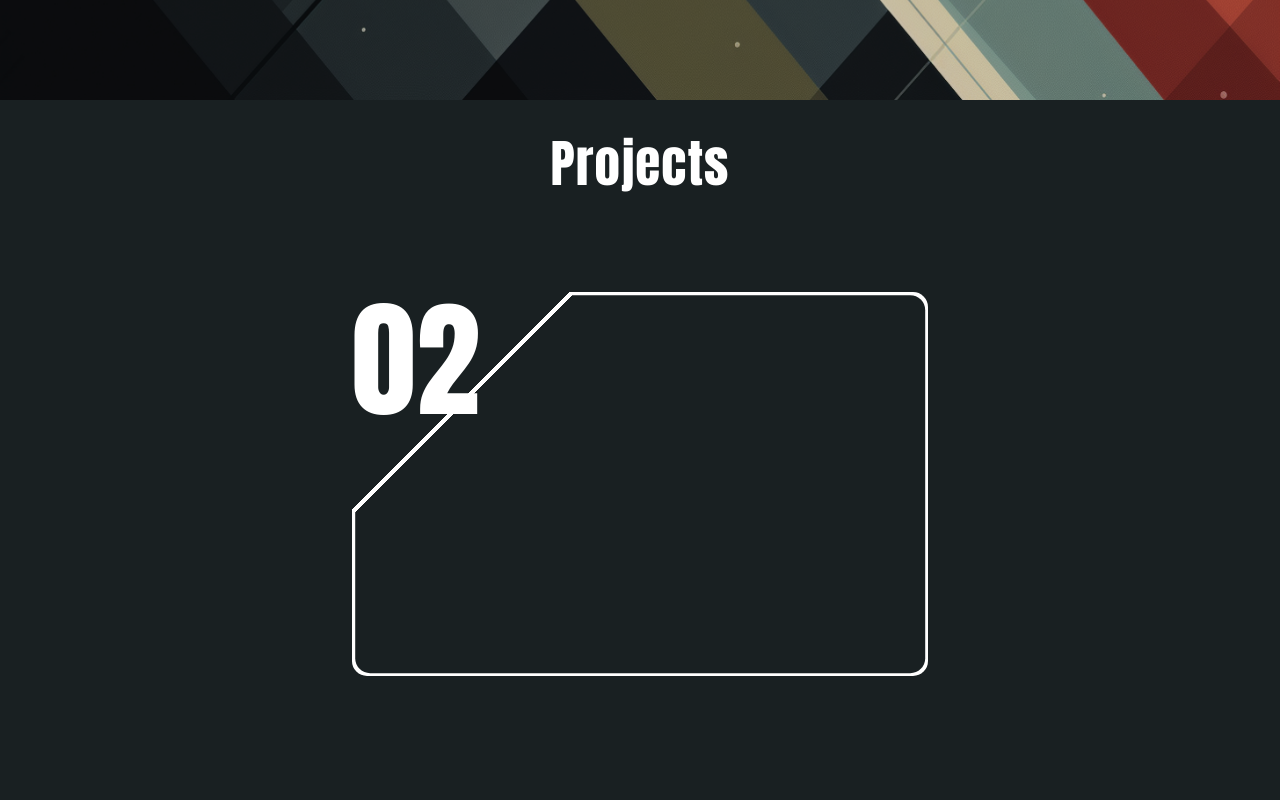
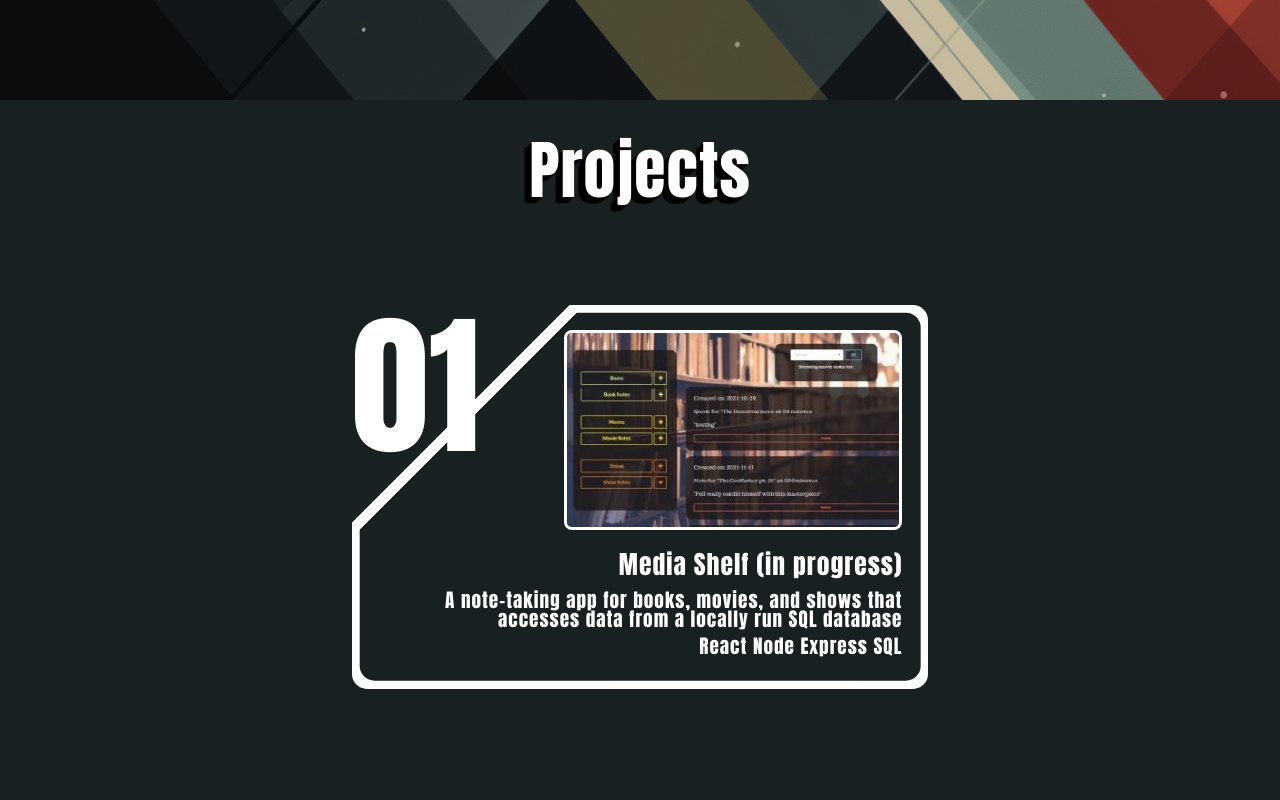
Before and after one commit to mdepietto/mdepietto.com, a React (Create React App) app: page / in a window 1280 px wide. Shown: the part 700-1500 px from the top of the page. Built offline with nearby package versions, Linux system fonts and the light colour scheme; the HTML template or start-up script is replaced by a standard one; a web font is replaced by a local one.

Commit message:
added 3d shadow to h1s reorganized Project layout

```diff
--- a/src/components/Body/Body.jsx
+++ b/src/components/Body/Body.jsx
@@ -43,7 +43,8 @@ const Body = () => {
         github='https://github.com/mdepietto/media-shelf'
         image={mediaShelf}
         live=''
-        title='Media Shelf (currently being worked on)'
+        number={1}
+        title='Media Shelf (in progress)'
         tools='React Node Express SQL'
       />
       <Project
@@ -51,6 +52,7 @@ const Body = () => {
         github='https://github.com/mdepietto/movie-search-app'
         image={movieSearch}
         live=''
+        number={2}
         reverse
         title='Movie Search App'
         tools='React'
@@ -60,6 +62,7 @@ const Body = () => {
         github='https://mdepietto.itch.io/mastermind'
         image={mastermind}
         live=''
+        number={3}
         title='Mastermind Game'
         tools='JavaScript'
       />
@@ -68,6 +71,7 @@ const Body = () => {
         github='https://github.com/mdepietto/landing-testsite'
         image={trombones}
         live=''
+        number={4}
         reverse
         title='E-commerce Trombones'
         tools='HTML CSS'
--- a/src/components/ContactMe/ContactMe.jsx
+++ b/src/components/ContactMe/ContactMe.jsx
@@ -13,14 +13,15 @@ const ButtonsWrapper = styled.div`
   justify-content: space-evenly;
 `;
 
-// hover not rendering ::after background
 const buttonStyles = {
   color: 'white',
   fontSize: '1.7vw',
   fontFamily: '"Anton", sans-serif',
   marginRight: '2vw',
   position: 'relative',
+  // textShadow: '-1px 1px 1px black, -2px 2px 1px black, -3px 3px 1px black, -4px 4px 1px black, -5px 5px 1px black',
   transition: 'padding-left 0.5s ease-in-out',
+  zIndex: '1',
 
   '&:hover': {
     background: 'none',
@@ -47,12 +48,11 @@ const buttonStyles = {
   },
 
   '&::after': {
-    background: 'linear-gradient(to right, rgba(0, 0, 0, .6), rgba(0, 0, 0, 0))',
+    background: 'linear-gradient(to right, rgba(0, 0, 0, .9), rgba(0, 0, 0, 0))',
     content: '""',
     height: '2.1vw',
     left: '0',
     position: 'absolute',
-    top: '0',
     transition: 'all 0.5s ease-in-out',
     width: '0',
     zIndex: '-1',
--- a/src/components/Header/Avatar.jsx
+++ b/src/components/Header/Avatar.jsx
@@ -14,8 +14,7 @@ const AvatarWrapper = styled.img`
 
   animation: avatar-blob 8s ease-in-out infinite;
   box-shadow: -5px 5px 10px 3px rgba(56, 56, 56, 0.5);
-  height: 30vw;
-  max-height: 400px;
+  height: 25vw;
 
   @media screen and (max-width: 1007px) {
     max-width: 100%;
--- a/src/components/Header/BioButton.jsx
+++ b/src/components/Header/BioButton.jsx
@@ -7,6 +7,7 @@ const buttonStyles = {
   fontFamily: '"Anton", sans-serif',
   marginRight: '2vw',
   position: 'relative',
+  // textShadow: '-1px 1px 1px black, -2px 2px 1px black, -3px 3px 1px black, -4px 4px 1px black, -5px 5px 1px black, -6px 6px 1px black, -7px 6px 1px black',
   transition: 'padding-left 0.5s ease-in-out',
 
   '&:hover': {
--- a/src/components/Nav/Nav.jsx
+++ b/src/components/Nav/Nav.jsx
@@ -21,6 +21,7 @@ const typographyStyles = {
   flexGrow: 1,
   fontFamily: '"Anton", sans-serif',
   fontSize: '3vw',
+  textShadow: '-1px 1px 1px black, -2px 2px 1px black, -3px 3px 1px black, -4px 4px 1px black, -5px 5px 1px black, -6px 6px 1px black, -7px 6px 1px black',
 }
 
 const NavButtonsWrapper = styled.div`
@@ -40,7 +41,7 @@ const Nav = () => {
           MD
         </Typography>
         <NavButtonsWrapper>
-          <NavButton blank={false} href='#bio' text='Home' />
+          <NavButton blank={false} href='#' text='Home' />
           <NavButton blank={false} href='#body' text='Projects' />
           <NavButton blank={false} href='#contact-me' text='Contact' />
         </NavButtonsWrapper>
--- a/src/components/Nav/NavButton.jsx
+++ b/src/components/Nav/NavButton.jsx
@@ -33,7 +33,7 @@ const buttonStyles = {
   },
 
   '&::after': {
-    background: 'linear-gradient(to left, rgba(0, 0, 0, .5), rgba(0, 0, 0, 0))',
+    // background: 'linear-gradient(to left, rgba(0, 0, 0, .5), rgba(0, 0, 0, 0))',
     content: '""',
     height: '1.6vw',
     right: '0',
@@ -53,7 +53,7 @@ const NavButton = ({ blank, href, text }) => {
     <Button
       color="inherit"
       href={href}
-      target={blank && 'blank'}
+      target={blank ? 'blank' : null}
       sx={buttonStyles}
     >
       {text}
--- a/src/components/Project/Project.jsx
+++ b/src/components/Project/Project.jsx
@@ -1,48 +1,14 @@
 import React from 'react';
-import ProjectImage from 'components/Project/ProjectImage';
 import styled from 'styled-components';
-
-const ProjectWrapper = styled.div`
-  align-items: center;
-  background-color: rgba(121, 144, 132);
-  border-radius: 1rem;
-  display: flex;
-  flex-direction: ${({ reverse }) => reverse && 'row-reverse' };
-  max-width: 55vw;
-  margin-bottom: 4vh;
-  padding: 2rem;
-  justify-content: center;
-`;
-
-const DescriptionWrapper = styled.div`
-  display: flex;
-  flex-direction: column;
-  justify-content: center;
-  text-align: ${({ reverse }) => reverse ? 'right' : 'left' };
-  padding: 2rem;
-`;
-
-// const Project = ({ description, github, image, live, reverse, title, tools }) => {
-//   return (
-//     <ProjectWrapper reverse={reverse}>
-//       <ProjectImage alt={title} github={github} live={live} src={image} />
-//       <DescriptionWrapper reverse={reverse}>
-//         <h3>{title}</h3>
-//         <p>{description}</p>
-//         <p>{tools}</p>
-//       </DescriptionWrapper>
-//     </ProjectWrapper>
-//   );
-// };
 
 const radius = '15px';
 const height = '30';
 const width = '45';
-const afterHeight = (height - .5).toString();
-const afterWidth = (width - .5).toString();
+const afterHeight = (height - 1.2).toString();
+const afterWidth = (width - 1.2).toString();
 const chop = '12';
 
-const Wrapper = styled.div`
+const ProjectWrapper = styled.div`
   background: linear-gradient(135deg, transparent ${chop}vw, white 0);
   border-radius: ${radius};
   height: ${height}vw;
@@ -65,17 +31,48 @@ const Wrapper = styled.div`
     z-index: -1;
   }
 
+  &:hover::before {
+    // find a way to make it twitchy from color -> black -> white -> color
+    background: linear-gradient(135deg, transparent ${chop}vw, green 0);
+  }
+
   &:after {
-    content: '02';
-    font-size: 10vw;
+    content: '${({ number }) => `0${number}` }';
+    font-size: 12vw;
     position: absolute;
     transform: translateY(-15%);
   }
 `;
 
-const Project = ({ description, github, image, live, reverse, title, tools }) => {
+const ContentsWrapper = styled.div`
+  align-items: end;
+  bottom: 2vw;
+  position: absolute;
+  right: 2vw;
+  text-align: right;
+  width: 90%;
+`;
+
+const ImageWrapper = styled.img`
+  border: .3vw solid white;
+  border-radius: 8px;
+  margin-bottom: 2vw;
+  position: absolute;
+  right: 2vw;
+  top: 2vw;
+  width: 26vw;
+`;
+
+const Project = ({ description, github, image, live, number, title, tools }) => {
   return (
-    <Wrapper />
+    <ProjectWrapper number={number}>
+      <ImageWrapper alt={title} github={github} live={live} src={image} />
+      <ContentsWrapper>
+        <h2>{title}</h2>
+        <h3>{description}</h3>
+        <h3>{tools}</h3>
+      </ContentsWrapper>
+    </ProjectWrapper>
   );
 };
 
--- a/src/components/Project/ProjectImage.jsx
+++ b/src/components/Project/ProjectImage.jsx
@@ -46,6 +46,7 @@ const buttonStyles = {
   }
 }
 
+// COMPONENT MAY BE UNNEEDED
 const ProjectImage = ({ alt, github, live, src }) => {
   return (
     <ProjectImageWrapper>
--- a/src/index.css
+++ b/src/index.css
@@ -14,10 +14,11 @@ body {
 }
 
 h1 {
-  font-size: 4vw;
+  font-size: 5vw;
   font-weight: normal;
-  line-height: 4vw;
+  line-height: 5vw;
   margin: 1vw 0;
+  text-shadow: -1px 1px 1px black, -2px 2px 1px black, -3px 3px 1px black, -4px 4px 1px black, -5px 5px 1px black, -6px 6px 1px black, -7px 6px 1px black;
 }
 
 h2 {
```
